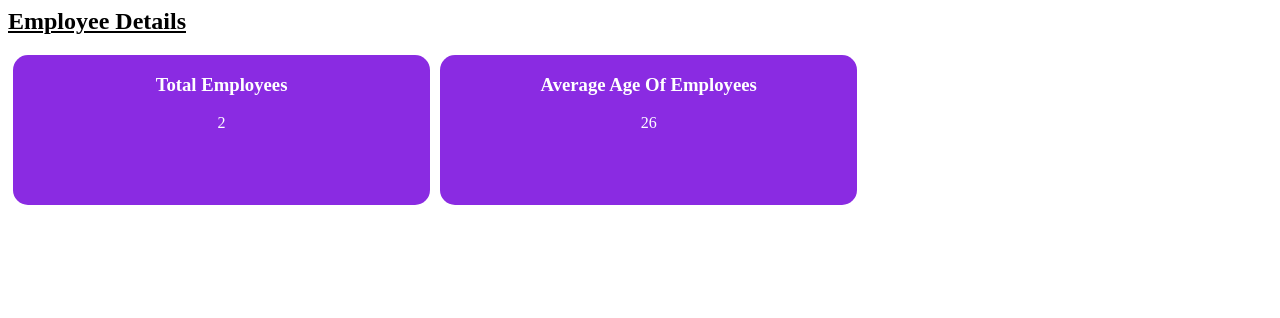
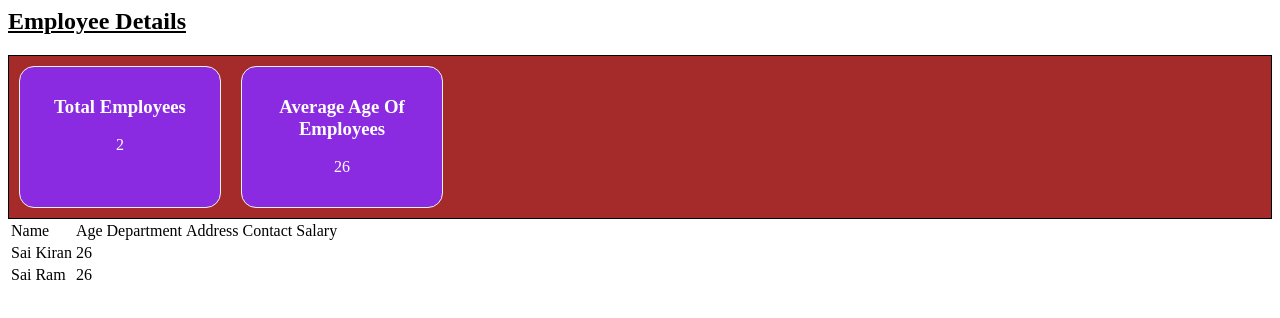
Before and after one commit to saikiran290695/angular, an Angular app: page / in a window 1280 px wide. Shown: the top 318 px of the page. Built offline with nearby package versions, Linux system fonts and the light colour scheme.

Commit message:
8 files modified

```diff
--- a/src/dashboard/basic-view/basic-view.component.css
+++ b/src/dashboard/basic-view/basic-view.component.css
@@ -0,0 +1,5 @@
+.metaData {
+  background-color: brown;
+  border: 1px solid black;
+  display: flex;
+}
--- a/src/dashboard/basic-view/basic-view.component.html
+++ b/src/dashboard/basic-view/basic-view.component.html
@@ -1,11 +1,22 @@
 <h2><u>Employee Details</u></h2>
-<div *ngFor="let metaData of dashboardMetadata">
-  <app-card-view [dashboardmetadata]="metaData"></app-card-view>
+<div class="metaData">
+  <div *ngFor="let metaData of dashboardMetadata">
+    <app-card-view [dashboardmetadata]="metaData"></app-card-view>
+  </div>
 </div>
 
 <table>
+  <tr>
+    <td>Name</td>
+    <td>Age</td>
+    <td>Department</td>
+    <td>Address</td>
+    <td>Contact</td>
+    <td>Salary</td>
+  </tr>
   <tr *ngFor="let emp of employeeDetails">
     <td>{{ emp.Name }}</td>
+    <td>{{ emp.Age }}</td>
     <td></td>
   </tr>
 </table>
--- a/src/dashboard/basic-view/basic-view.component.ts
+++ b/src/dashboard/basic-view/basic-view.component.ts
@@ -17,6 +17,7 @@ export class BasicViewComponent implements OnInit {
 
   ngOnInit() {
     this.setDashboardMetadata();
+    this.getListOfEmployees();
   }
 
   dashboardMetadata: dashboardMetaData[];
--- a/src/dashboard/card-view/card-view.component.css
+++ b/src/dashboard/card-view/card-view.component.css
@@ -1,10 +1,12 @@
 .infoBox {
-  width: 33%;
-  height: 150px;
+  width: 180px;
+  height: 120px;
   background-color: blueviolet;
   color: white;
-  margin: 0 5px;
-  float: left;
+  margin: 10px 10px;
   text-align: center;
   border-radius: 15px;
+  padding: 10px 10px;
+  border: 1px solid beige;
+  /* display: flexbox; */
 }
--- a/src/dashboard/card-view/card-view.component.html
+++ b/src/dashboard/card-view/card-view.component.html
@@ -1,4 +1,5 @@
 <div class="infoBox" *ngIf="dashboardmetadata">
   <h3>{{ dashboardmetadata.title }}</h3>
   <p>{{ dashboardmetadata.value }}</p>
+  <mat-card> </mat-card>
 </div>
--- a/src/dashboard/dashboard.module.ts
+++ b/src/dashboard/dashboard.module.ts
@@ -1,13 +1,12 @@
 import { NgModule } from '@angular/core';
 import { CommonModule } from '@angular/common';
 import { BasicViewComponent } from './basic-view/basic-view.component';
-//import { EmployeeServices } from '../Services/EmployeeServices';
 import { CardViewComponent } from './card-view/card-view.component';
+import { MatCardModule } from '@angular/material/card';
 
 @NgModule({
-  imports: [CommonModule],
+  imports: [CommonModule, MatCardModule],
   declarations: [BasicViewComponent, CardViewComponent],
   exports: [BasicViewComponent],
-  //providers: [EmployeeServices],
 })
 export class DashboardModule {}
```
Also changed, not shown: package.json (+13 -11 lines), src/dashboard/card-view/card-view.component.ts (+1 -15 lines).
